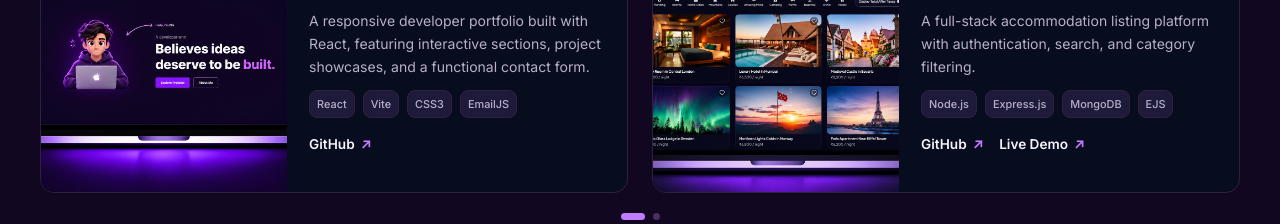
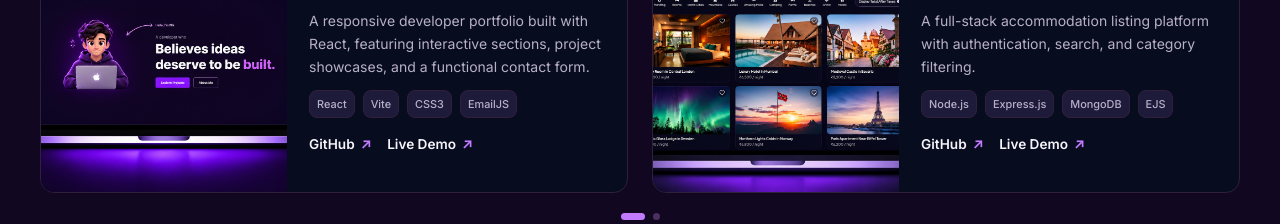
Before and after one commit to nikhilkdevx/My-PortFolio, a React (Vite) app: page / in a window 1280 px wide. Shown: the part 1640-1864 px from the top of the page. Built offline with nearby package versions, Linux system fonts and the light colour scheme.

Commit message:
Added my portfolio link

```diff
--- a/src/sections/Projects.jsx
+++ b/src/sections/Projects.jsx
@@ -25,7 +25,7 @@ const projects = [
     image: "/images/portfolio.png",
     imageAlt: "Nik personal developer portfolio website",
     github: "https://github.com/nikhilkdevx/Nik",
-    live: "",
+    live: "https://nik-portfolio.onrender.com",
     featured: false,
     status: "completed",
   },
```
